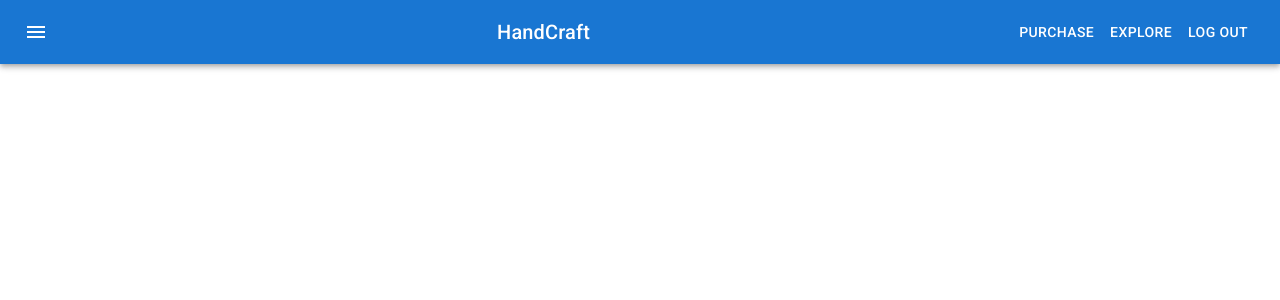
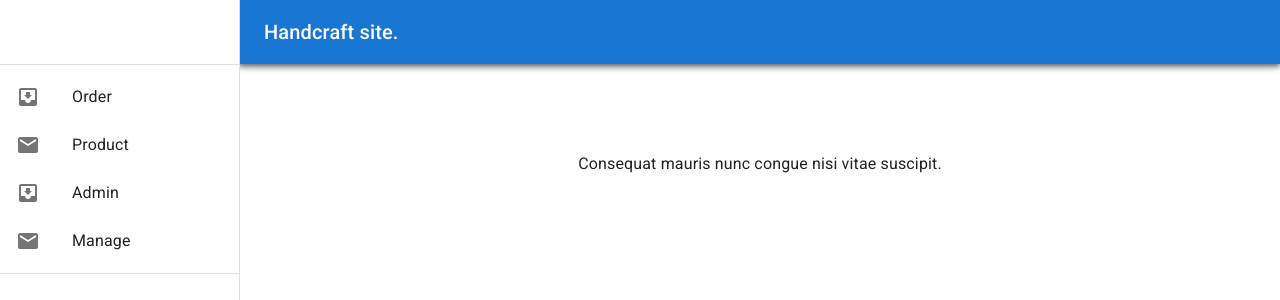
Before and after one commit to mdauwalhossain/handicraft, a React (Create React App) app: page /dashboard in a window 1280 px wide. Shown: the top 300 px of the page. Built offline with nearby package versions, Linux system fonts and the light colour scheme; no server answers; sample sign-in values are in the browser's storage.

Commit message:
dashboard page created

```diff
--- a/src/App.js
+++ b/src/App.js
@@ -8,6 +8,7 @@
 import Register from './Pages/Login/Register/Register';
 import AuthProvider from './context/AuthProvider/AuthProvider';
 import PrivateRoute from './Pages/Login/PrivateRoute/PrivateRoute';
+import Dashboard from './Pages/Dashboard/Dashboard/Dashboard';
 
 
 
@@ -27,15 +28,23 @@
          <Route path="/explore">
           <Explore></Explore>
          </Route>
+
          <PrivateRoute path="/purchase">
           <Purchase></Purchase>
          </PrivateRoute>
+
+         <PrivateRoute path="/dashboard">
+          <Dashboard></Dashboard>
+         </PrivateRoute>
+
          <Route path="/login">
           <Login></Login>
          </Route>
+
          <Route path="/register">
           <Register></Register>
          </Route>
+
        </Switch>
      </Router>
      </AuthProvider>
--- /dev/null
+++ b/src/Pages/Dashboard/Dashboard/Dashboard.js
@@ -0,0 +1,127 @@
+import * as React from 'react';
+import PropTypes from 'prop-types';
+import AppBar from '@mui/material/AppBar';
+import Box from '@mui/material/Box';
+import CssBaseline from '@mui/material/CssBaseline';
+import Divider from '@mui/material/Divider';
+import Drawer from '@mui/material/Drawer';
+import IconButton from '@mui/material/IconButton';
+import InboxIcon from '@mui/icons-material/MoveToInbox';
+import List from '@mui/material/List';
+import ListItem from '@mui/material/ListItem';
+import ListItemIcon from '@mui/material/ListItemIcon';
+import ListItemText from '@mui/material/ListItemText';
+import MailIcon from '@mui/icons-material/Mail';
+import MenuIcon from '@mui/icons-material/Menu';
+import Toolbar from '@mui/material/Toolbar';
+import Typography from '@mui/material/Typography';
+
+const drawerWidth = 240;
+
+function Dashboard(props) {
+  const { window } = props;
+  const [mobileOpen, setMobileOpen] = React.useState(false);
+
+  const handleDrawerToggle = () => {
+    setMobileOpen(!mobileOpen);
+  };
+
+  const drawer = (
+    <div>
+      <Toolbar />
+      <Divider />
+      <List>
+        {['Order', 'Product', 'Admin', 'Manage'].map((text, index) => (
+          <ListItem button key={text}>
+            <ListItemIcon>
+              {index % 2 === 0 ? <InboxIcon /> : <MailIcon />}
+            </ListItemIcon>
+            <ListItemText primary={text} />
+          </ListItem>
+        ))}
+      </List>
+      <Divider />
+    </div>
+  );
+
+  const container = window !== undefined ? () => window().document.body : undefined;
+
+  return (
+    <Box sx={{ display: 'flex' }}>
+      <CssBaseline />
+      <AppBar
+        position="fixed"
+        sx={{
+          width: { sm: `calc(100% - ${drawerWidth}px)` },
+          ml: { sm: `${drawerWidth}px` },
+        }}
+      >
+        <Toolbar>
+          <IconButton
+            color="inherit"
+            aria-label="open drawer"
+            edge="start"
+            onClick={handleDrawerToggle}
+            sx={{ mr: 2, display: { sm: 'none' } }}
+          >
+            <MenuIcon />
+          </IconButton>
+          <Typography variant="h6" noWrap component="div">
+            Handcraft site.
+          </Typography>
+        </Toolbar>
+      </AppBar>
+      <Box
+        component="nav"
+        sx={{ width: { sm: drawerWidth }, flexShrink: { sm: 0 } }}
+        aria-label="mailbox folders"
+      >
+        <Drawer
+          container={container}
+          variant="temporary"
+          open={mobileOpen}
+          onClose={handleDrawerToggle}
+          ModalProps={{
+            keepMounted: true, // Better open performance on mobile.
+          }}
+          sx={{
+            display: { xs: 'block', sm: 'none' },
+            '& .MuiDrawer-paper': { boxSizing: 'border-box', width: drawerWidth },
+          }}
+        >
+          {drawer}
+        </Drawer>
+        <Drawer
+          variant="permanent"
+          sx={{
+            display: { xs: 'none', sm: 'block' },
+            '& .MuiDrawer-paper': { boxSizing: 'border-box', width: drawerWidth },
+          }}
+          open
+        >
+          {drawer}
+        </Drawer>
+      </Box>
+      <Box
+        component="main"
+        sx={{ flexGrow: 1, p: 3, width: { sm: `calc(100% - ${drawerWidth}px)` } }}
+      >
+        <Toolbar />
+
+        <Typography paragraph>
+          Consequat mauris nunc congue nisi vitae suscipit.
+        </Typography>
+      </Box>
+    </Box>
+  );
+}
+
+Dashboard.propTypes = {
+  /**
+   * Injected by the documentation to work in an iframe.
+   * You won't need it on your project.
+   */
+  window: PropTypes.func,
+};
+
+export default Dashboard;
--- a/src/Pages/Home/Body/Body.js
+++ b/src/Pages/Home/Body/Body.js
@@ -10,7 +10,7 @@
         <>
             <Grid item xs={12} sm={6} md={4}>
             <Paper elevation={3}>
-            <img src={image}/>
+            <img src={image} alt=""/>
             <Typography variant="h6" gutterBottom component="div">
                 {name}
             </Typography>
--- a/src/Pages/Home/Explore/Data/Data.js
+++ b/src/Pages/Home/Explore/Data/Data.js
@@ -11,7 +11,7 @@
         <>
             <Grid item xs={12} sm={6} md={4}>
             <Paper elevation={3}>
-            <img src={image}/>
+            <img src={image} alt=""/>
             <Typography variant="h6" gutterBottom component="div">
                 {name}
             </Typography>
--- a/src/Pages/Home/Navigation/Navigation.js
+++ b/src/Pages/Home/Navigation/Navigation.js
@@ -33,7 +33,11 @@
 
             {
                 user?.email ?
-                <Button onClick={logout} color="inherit">Log Out</Button>
+                <Box>
+                     <NavLink  style={{ textDecoration: 'none', color: 'white'}} to="/dashboard"><Button color="inherit">Dashboard</Button></NavLink>
+                    <Button onClick={logout} color="inherit">Log Out</Button>
+                </Box>
+
                 :
                 <NavLink  style={{ textDecoration: 'none', color: 'white'}} to="/login"><Button color="inherit">Login</Button></NavLink>
             }
--- a/src/Pages/Purchase/Purchase.js
+++ b/src/Pages/Purchase/Purchase.js
@@ -1,16 +1,11 @@
 import React, {useState} from 'react';
-import Box from '@mui/material/Box';
 import TextField from '@mui/material/TextField';
 import { Button } from '@mui/material';
 import useAuth from '../hooks/useAuth';
 
 const Purchase = () => {
-
     const {user} = useAuth();
-    // console.log(user)
-
     const initialInfo = {clientName: '', email: user.email, phone: ''}
-
     const [bookingInfo, setBookingInfo] = useState(initialInfo);
 
     const handleOnBlur = e =>{
@@ -23,6 +18,7 @@
     }
 
     const handleBookingSubmit = e =>{
+        alert('Successfully placed order')
              // collect data
             const appointment = {
                 ...bookingInfo,
@@ -75,7 +71,6 @@
         label="Write something if you want"
         variant="outlined" />
         <br />
-
         <Button type="submit" variant="contained">Submit</Button>
         </form>
 
```
